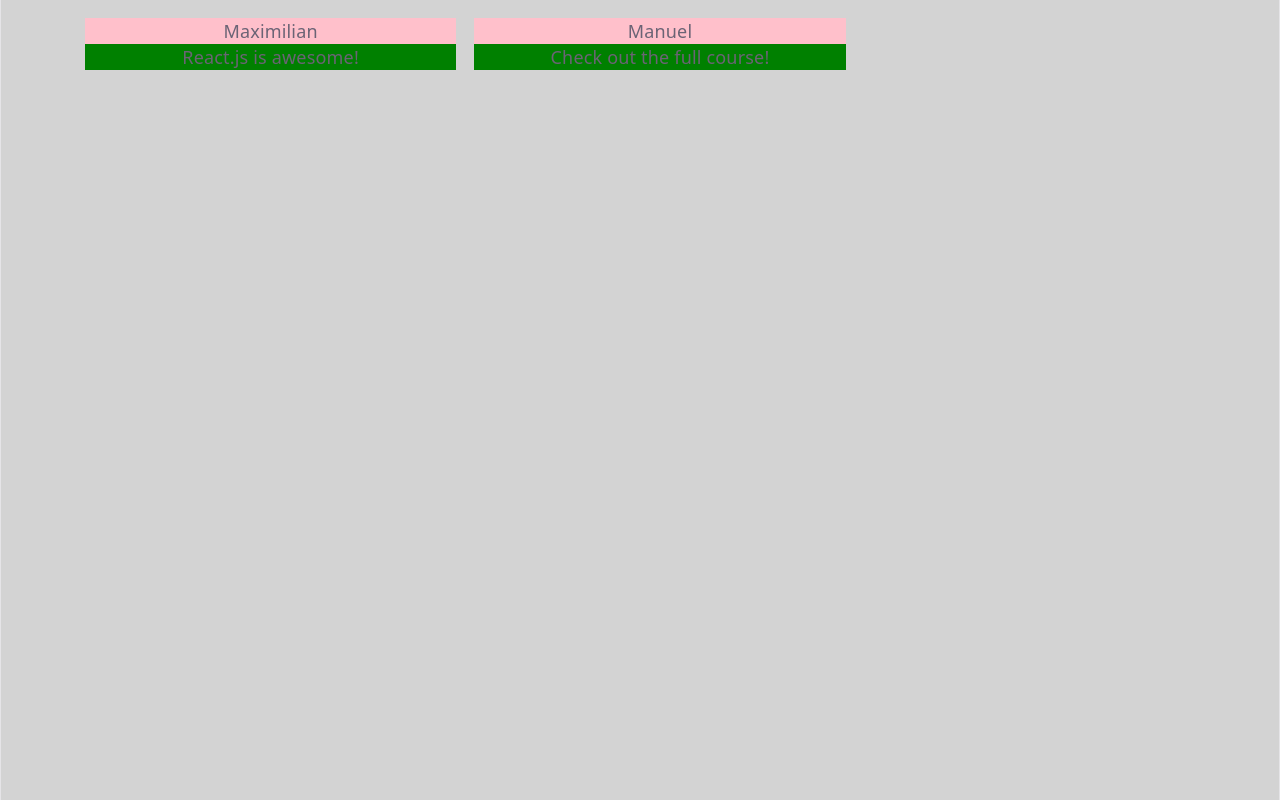
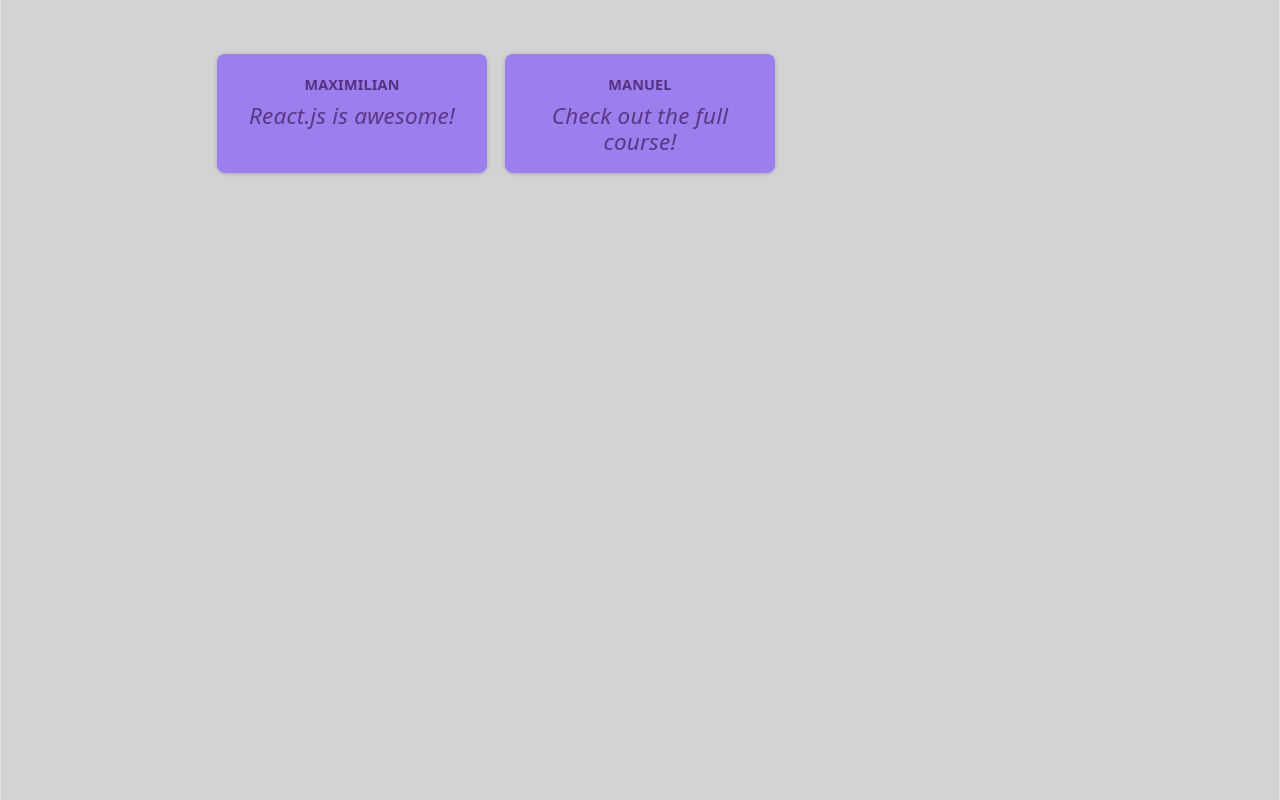
Before and after one commit to reiyszw/react-crash-course, a React (Vite) app: page / in a window 1280 px wide. Built offline with nearby package versions, Linux system fonts and the light colour scheme.

Commit message:
Add Post.module.css and PostsList.module.css

```diff
--- a/src/components/Post.module.css
+++ b/src/components/Post.module.css
@@ -1,7 +1,35 @@
+.post {
+  margin: 1rem 0;
+  padding: 1rem;
+  background-color: #9c7eee;
+  border-radius: 8px;
+  box-shadow: 0 1px 4px rgba(0, 0, 0, 0.2);
+  animation: animate-in 1s ease-out forwards;
+}
+
 .author {
-  background: pink;
+  font-size: 0.8rem;
+  font-weight: bold;
+  color: #543280;
+  margin: 0;
+  text-transform: uppercase;
 }
 
 .text {
-  background: green;
+  white-space: pre-wrap;
+  font-size: 1.25rem;
+  margin: 0.25rem 0 0 0;
+  color: #593884;
+  font-style: italic;
 }
+
+@keyframes animate-in {
+  from {
+    opacity: 0;
+    transform: translateY(1rem);
+  }
+  to {
+    opacity: 1;
+    transform: translateY(0);
+  }
+}
--- a/src/components/PostsList.module.css
+++ b/src/components/PostsList.module.css
@@ -1,7 +1,10 @@
 .posts {
   list-style: none;
+  max-width: 50rem;
+  margin: 1rem auto;
+  padding: 1rem 0;
   display: grid;
+  gap: 1rem;
   grid-template-columns: repeat(3, 30%);
-  gap: 1rem;
   justify-content: center;
 }
```
